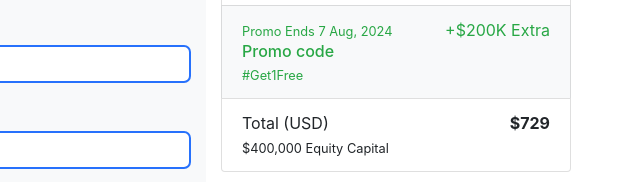
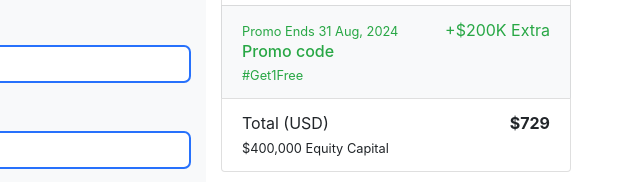
Before and after one commit to itcglobalcap/icontradefx, a plain HTML site: page access-new-account/selected-for-200K-complete.html in a window 1280 px wide. Shown: the part 407-589 px from the top of the page, 624-1264 px from the left. Drawn offline with nearby package versions, Linux system fonts and the light colour scheme.

Commit message:
Update selected-for-200K-complete.html

```diff
--- a/access-new-account/selected-for-200K-complete.html
+++ b/access-new-account/selected-for-200K-complete.html
@@ -91,7 +91,7 @@
         <li class="list-group-item d-flex justify-content-between bg-light">
 
           <div class="text-success">
-            <small>Promo Ends 7 Aug, 2024</small>
+            <small>Promo Ends 31 Aug, 2024</small>
             <h6 class="my-0">Promo code</h6>
             <small>#Get1Free</small>
           </div>
```
